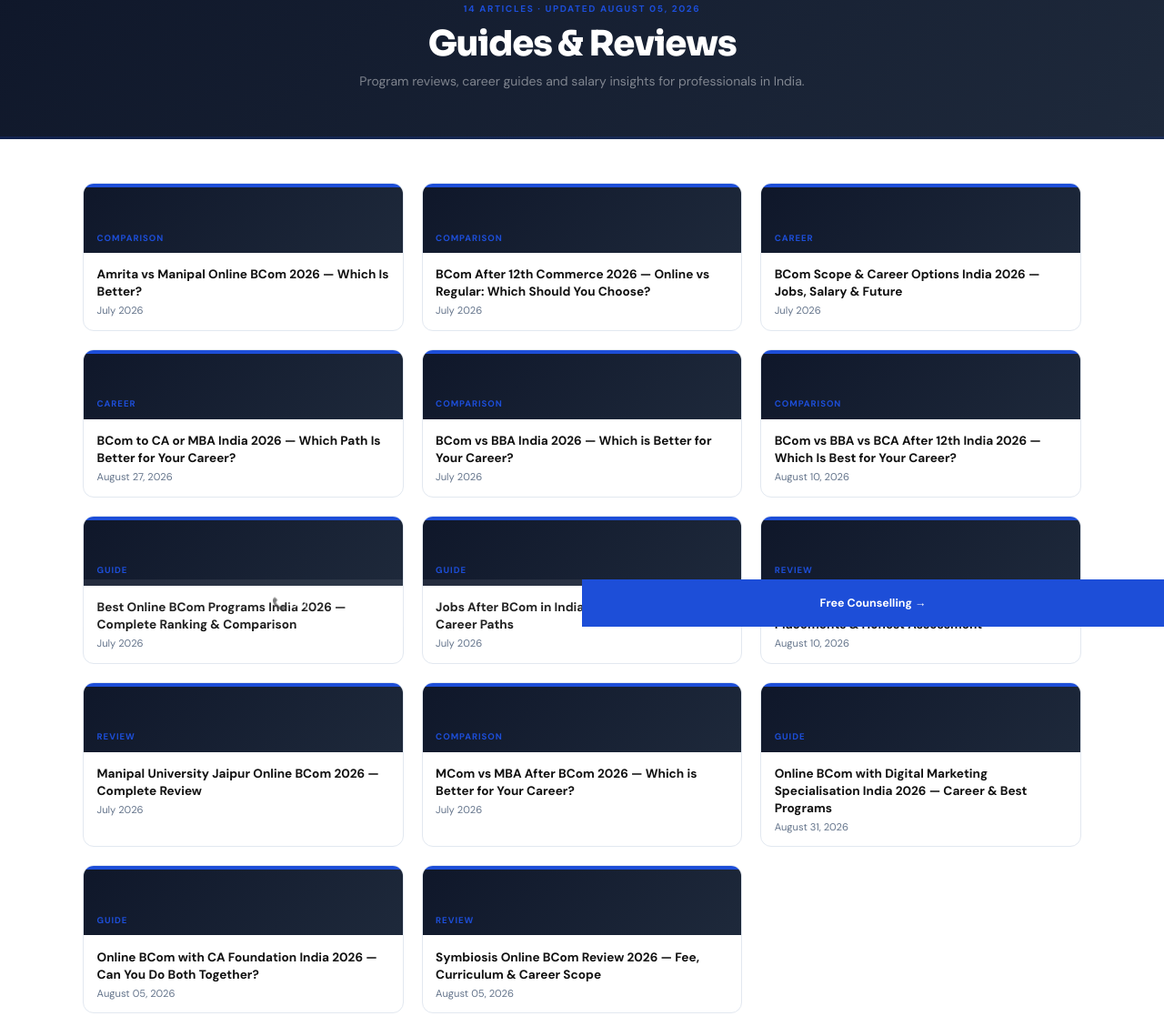
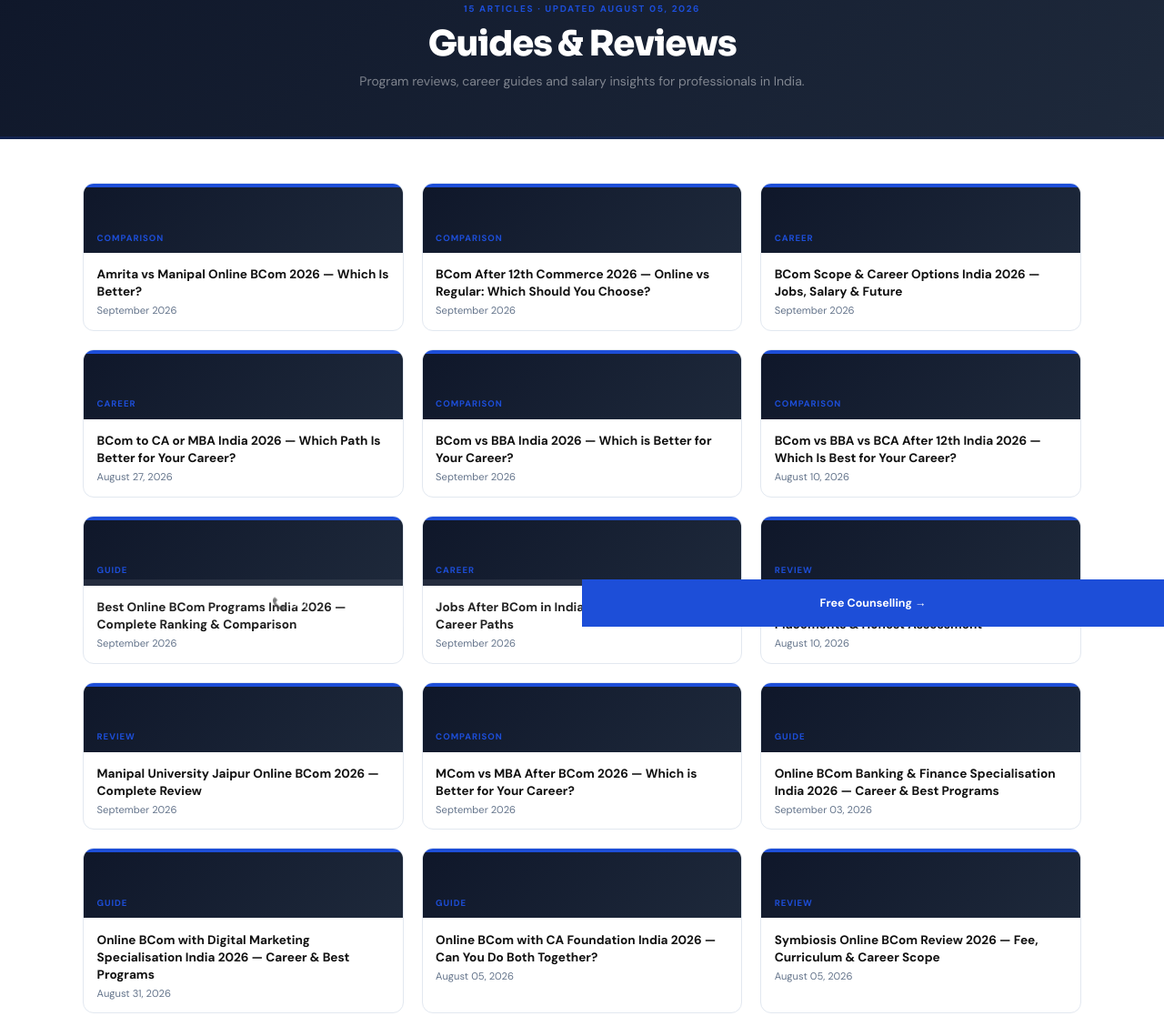
Before and after one commit to durgeshkekare-gif/onlinebcom-in, a website: page blog/index.html in a window 1280 px wide. Shown: the part 111-1228 px from the top of the page at 91% size. Drawn offline with Linux system fonts and the light colour scheme.

Commit message:
fix: rebuild blog index

```diff
--- a/blog/index.html
+++ b/blog/index.html
@@ -1,7 +1,7 @@
 <!DOCTYPE html><html lang="en"><head>
 <meta charset="UTF-8"><link rel="icon" href="/favicon.ico">
-<meta name="viewport" content="width=device-width,initial-scale=1.0"><meta name="robots" content="index,follow">
-<title>Blog — 14 Guides | onlinebcom.in</title>
+<meta name="viewport" content="width=device-width,initial-scale=1.0">
+<title>Blog — 15 Guides | onlinebcom.in</title>
 <link rel="canonical" href="https://onlinebcom.in/blog">
 <script async src="https://www.googletagmanager.com/gtag/js?id=G-08Q42FM5V7"></script>
 <script>window.dataLayer=window.dataLayer||[];function gtag(){dataLayer.push(arguments);}gtag('js',new Date());gtag('config','G-08Q42FM5V7');</script>
@@ -9,23 +9,25 @@
 <link href="https://fonts.googleapis.com/css2?family=Sora:wght@400;600;700;800&family=Inter:wght@300;400;500;600;700&display=swap" rel="stylesheet">
 <link rel="stylesheet" href="/assets/style.css?v=11">
 </head><body>
-<nav class="nav"><a href="/" class="nav-logo"><span style='color:#60A5FA'>Online</span>BCom.in</a><a href="/apply.html" class="nav-cta">Free Counselling</a><button class="nav-ham">&#9776;</button></nav>
+<nav class="nav"><a href="/" class="nav-logo"><span style='color:#60A5FA'>Online</span>BCom.in</a>
+<a href="/apply.html" class="nav-cta">Free Counselling</a><button class="nav-ham">&#9776;</button></nav>
 <div style="background:linear-gradient(135deg,#0F172A,#1E293B);padding:52px 4%;text-align:center;border-bottom:3px solid #1D4ED833;">
-  <span style="font-size:.63rem;font-weight:700;letter-spacing:.16em;text-transform:uppercase;color:#1D4ED8;display:block;margin-bottom:.5rem;">14 articles · Updated August 05, 2026</span>
-  <h1 style="font-family:Sora,sans-serif;font-size:clamp(1.75rem,3.5vw,2.4rem);font-weight:800;color:#fff;letter-spacing:-.03em;margin-bottom:.5rem;">Guides &amp; Reviews</h1>
-  <p style="font-size:.875rem;color:rgba(255,255,255,.45);max-width:520px;margin:.5rem auto 0;">Program reviews, career guides and salary insights for professionals in India.</p>
+<span style="font-size:.63rem;font-weight:700;letter-spacing:.16em;text-transform:uppercase;color:#1D4ED8;display:block;margin-bottom:.5rem;">15 articles · Updated August 05, 2026</span>
+<h1 style="font-family:Sora,sans-serif;font-size:clamp(1.75rem,3.5vw,2.4rem);font-weight:800;color:#fff;letter-spacing:-.03em;margin-bottom:.5rem;">Guides &amp; Reviews</h1>
+<p style="font-size:.875rem;color:rgba(255,255,255,.45);max-width:520px;margin:.5rem auto 0;">Program reviews, career guides and salary insights for professionals in India.</p>
 </div>
-<div class="blog-grid"><a href="/blog/amrita-vs-manipal-bcom-2026" class="blog-card"><div class="blog-card-bar" style="background:#1D4ED8;"></div><div class="blog-card-head"><span class="blog-card-cat" style="color:#1D4ED8;">Comparison</span></div><div class="blog-card-body"><div class="blog-card-title">Amrita vs Manipal Online BCom 2026 — Which Is Better?</div><div class="blog-card-date">July 2026</div></div></a>
-<a href="/blog/bcom-after-12th-commerce-online-vs-regular-2026" class="blog-card"><div class="blog-card-bar" style="background:#1D4ED8;"></div><div class="blog-card-head"><span class="blog-card-cat" style="color:#1D4ED8;">Comparison</span></div><div class="blog-card-body"><div class="blog-card-title">BCom After 12th Commerce 2026 — Online vs Regular: Which Should You Choose?</div><div class="blog-card-date">July 2026</div></div></a>
-<a href="/blog/bcom-scope-career-options-india-2026" class="blog-card"><div class="blog-card-bar" style="background:#1D4ED8;"></div><div class="blog-card-head"><span class="blog-card-cat" style="color:#1D4ED8;">Career</span></div><div class="blog-card-body"><div class="blog-card-title">BCom Scope & Career Options India 2026 — Jobs, Salary & Future</div><div class="blog-card-date">July 2026</div></div></a>
+<div class="blog-grid"><a href="/blog/amrita-vs-manipal-bcom-2026" class="blog-card"><div class="blog-card-bar" style="background:#1D4ED8;"></div><div class="blog-card-head"><span class="blog-card-cat" style="color:#1D4ED8;">Comparison</span></div><div class="blog-card-body"><div class="blog-card-title">Amrita vs Manipal Online BCom 2026 — Which Is Better?</div><div class="blog-card-date">September 2026</div></div></a>
+<a href="/blog/bcom-after-12th-commerce-online-vs-regular-2026" class="blog-card"><div class="blog-card-bar" style="background:#1D4ED8;"></div><div class="blog-card-head"><span class="blog-card-cat" style="color:#1D4ED8;">Comparison</span></div><div class="blog-card-body"><div class="blog-card-title">BCom After 12th Commerce 2026 — Online vs Regular: Which Should You Choose?</div><div class="blog-card-date">September 2026</div></div></a>
+<a href="/blog/bcom-scope-career-options-india-2026" class="blog-card"><div class="blog-card-bar" style="background:#1D4ED8;"></div><div class="blog-card-head"><span class="blog-card-cat" style="color:#1D4ED8;">Career</span></div><div class="blog-card-body"><div class="blog-card-title">BCom Scope & Career Options India 2026 — Jobs, Salary & Future</div><div class="blog-card-date">September 2026</div></div></a>
 <a href="/blog/bcom-to-ca-mba-career-path-india-2026" class="blog-card"><div class="blog-card-bar" style="background:#1D4ED8;"></div><div class="blog-card-head"><span class="blog-card-cat" style="color:#1D4ED8;">Career</span></div><div class="blog-card-body"><div class="blog-card-title">BCom to CA or MBA India 2026 — Which Path Is Better for Your Career?</div><div class="blog-card-date">August 27, 2026</div></div></a>
-<a href="/blog/bcom-vs-bba-india-2026-which-is-better" class="blog-card"><div class="blog-card-bar" style="background:#1D4ED8;"></div><div class="blog-card-head"><span class="blog-card-cat" style="color:#1D4ED8;">Comparison</span></div><div class="blog-card-body"><div class="blog-card-title">BCom vs BBA India 2026 — Which is Better for Your Career?</div><div class="blog-card-date">July 2026</div></div></a>
+<a href="/blog/bcom-vs-bba-india-2026-which-is-better" class="blog-card"><div class="blog-card-bar" style="background:#1D4ED8;"></div><div class="blog-card-head"><span class="blog-card-cat" style="color:#1D4ED8;">Comparison</span></div><div class="blog-card-body"><div class="blog-card-title">BCom vs BBA India 2026 — Which is Better for Your Career?</div><div class="blog-card-date">September 2026</div></div></a>
 <a href="/blog/bcom-vs-bba-vs-bca-which-is-better-after-12th-2026" class="blog-card"><div class="blog-card-bar" style="background:#1D4ED8;"></div><div class="blog-card-head"><span class="blog-card-cat" style="color:#1D4ED8;">Comparison</span></div><div class="blog-card-body"><div class="blog-card-title">BCom vs BBA vs BCA After 12th India 2026 — Which Is Best for Your Career?</div><div class="blog-card-date">August 10, 2026</div></div></a>
-<a href="/blog/best-online-bcom-india-2026" class="blog-card"><div class="blog-card-bar" style="background:#1D4ED8;"></div><div class="blog-card-head"><span class="blog-card-cat" style="color:#1D4ED8;">Guide</span></div><div class="blog-card-body"><div class="blog-card-title">Best Online BCom Programs India 2026 — Complete Ranking & Comparison</div><div class="blog-card-date">July 2026</div></div></a>
-<a href="/blog/jobs-after-bcom-india-2026" class="blog-card"><div class="blog-card-bar" style="background:#1D4ED8;"></div><div class="blog-card-head"><span class="blog-card-cat" style="color:#1D4ED8;">Guide</span></div><div class="blog-card-body"><div class="blog-card-title">Jobs After BCom in India 2026 — Salary, Roles & Career Paths</div><div class="blog-card-date">July 2026</div></div></a>
+<a href="/blog/best-online-bcom-india-2026" class="blog-card"><div class="blog-card-bar" style="background:#1D4ED8;"></div><div class="blog-card-head"><span class="blog-card-cat" style="color:#1D4ED8;">Guide</span></div><div class="blog-card-body"><div class="blog-card-title">Best Online BCom Programs India 2026 — Complete Ranking & Comparison</div><div class="blog-card-date">September 2026</div></div></a>
+<a href="/blog/jobs-after-bcom-india-2026" class="blog-card"><div class="blog-card-bar" style="background:#1D4ED8;"></div><div class="blog-card-head"><span class="blog-card-cat" style="color:#1D4ED8;">Career</span></div><div class="blog-card-body"><div class="blog-card-title">Jobs After BCom in India 2026 — Salary, Roles & Career Paths</div><div class="blog-card-date">September 2026</div></div></a>
 <a href="/blog/lpu-online-bcom-review-2026" class="blog-card"><div class="blog-card-bar" style="background:#1D4ED8;"></div><div class="blog-card-head"><span class="blog-card-cat" style="color:#1D4ED8;">Review</span></div><div class="blog-card-body"><div class="blog-card-title">LPU Online BCom Review 2026 — Fee, NAAC, Placements & Honest Assessment</div><div class="blog-card-date">August 10, 2026</div></div></a>
-<a href="/blog/manipal-muj-online-bcom-review-2026" class="blog-card"><div class="blog-card-bar" style="background:#1D4ED8;"></div><div class="blog-card-head"><span class="blog-card-cat" style="color:#1D4ED8;">Review</span></div><div class="blog-card-body"><div class="blog-card-title">Manipal University Jaipur Online BCom 2026 — Complete Review</div><div class="blog-card-date">July 2026</div></div></a>
-<a href="/blog/mcom-vs-mba-after-bcom-which-is-better-2026" class="blog-card"><div class="blog-card-bar" style="background:#1D4ED8;"></div><div class="blog-card-head"><span class="blog-card-cat" style="color:#1D4ED8;">Comparison</span></div><div class="blog-card-body"><div class="blog-card-title">MCom vs MBA After BCom 2026 — Which is Better for Your Career?</div><div class="blog-card-date">July 2026</div></div></a>
+<a href="/blog/manipal-muj-online-bcom-review-2026" class="blog-card"><div class="blog-card-bar" style="background:#1D4ED8;"></div><div class="blog-card-head"><span class="blog-card-cat" style="color:#1D4ED8;">Review</span></div><div class="blog-card-body"><div class="blog-card-title">Manipal University Jaipur Online BCom 2026 — Complete Review</div><div class="blog-card-date">September 2026</div></div></a>
+<a href="/blog/mcom-vs-mba-after-bcom-which-is-better-2026" class="blog-card"><div class="blog-card-bar" style="background:#1D4ED8;"></div><div class="blog-card-head"><span class="blog-card-cat" style="color:#1D4ED8;">Comparison</span></div><div class="blog-card-body"><div class="blog-card-title">MCom vs MBA After BCom 2026 — Which is Better for Your Career?</div><div class="blog-card-date">September 2026</div></div></a>
+<a href="/blog/online-bcom-banking-finance-specialization-india-2026" class="blog-card"><div class="blog-card-bar" style="background:#1D4ED8;"></div><div class="blog-card-head"><span class="blog-card-cat" style="color:#1D4ED8;">Guide</span></div><div class="blog-card-body"><div class="blog-card-title">Online BCom Banking & Finance Specialisation India 2026 — Career & Best Programs</div><div class="blog-card-date">September 03, 2026</div></div></a>
 <a href="/blog/online-bcom-digital-marketing-specialization-india-2026" class="blog-card"><div class="blog-card-bar" style="background:#1D4ED8;"></div><div class="blog-card-head"><span class="blog-card-cat" style="color:#1D4ED8;">Guide</span></div><div class="blog-card-body"><div class="blog-card-title">Online BCom with Digital Marketing Specialisation India 2026 — Career & Best Programs</div><div class="blog-card-date">August 31, 2026</div></div></a>
 <a href="/blog/online-bcom-with-ca-foundation-india-2026" class="blog-card"><div class="blog-card-bar" style="background:#1D4ED8;"></div><div class="blog-card-head"><span class="blog-card-cat" style="color:#1D4ED8;">Guide</span></div><div class="blog-card-body"><div class="blog-card-title">Online BCom with CA Foundation India 2026 — Can You Do Both Together?</div><div class="blog-card-date">August 05, 2026</div></div></a>
 <a href="/blog/symbiosis-online-bcom-review-2026" class="blog-card"><div class="blog-card-bar" style="background:#1D4ED8;"></div><div class="blog-card-head"><span class="blog-card-cat" style="color:#1D4ED8;">Review</span></div><div class="blog-card-body"><div class="blog-card-title">Symbiosis Online BCom Review 2026 — Fee, Curriculum & Career Scope</div><div class="blog-card-date">August 05, 2026</div></div></a></div>
```
